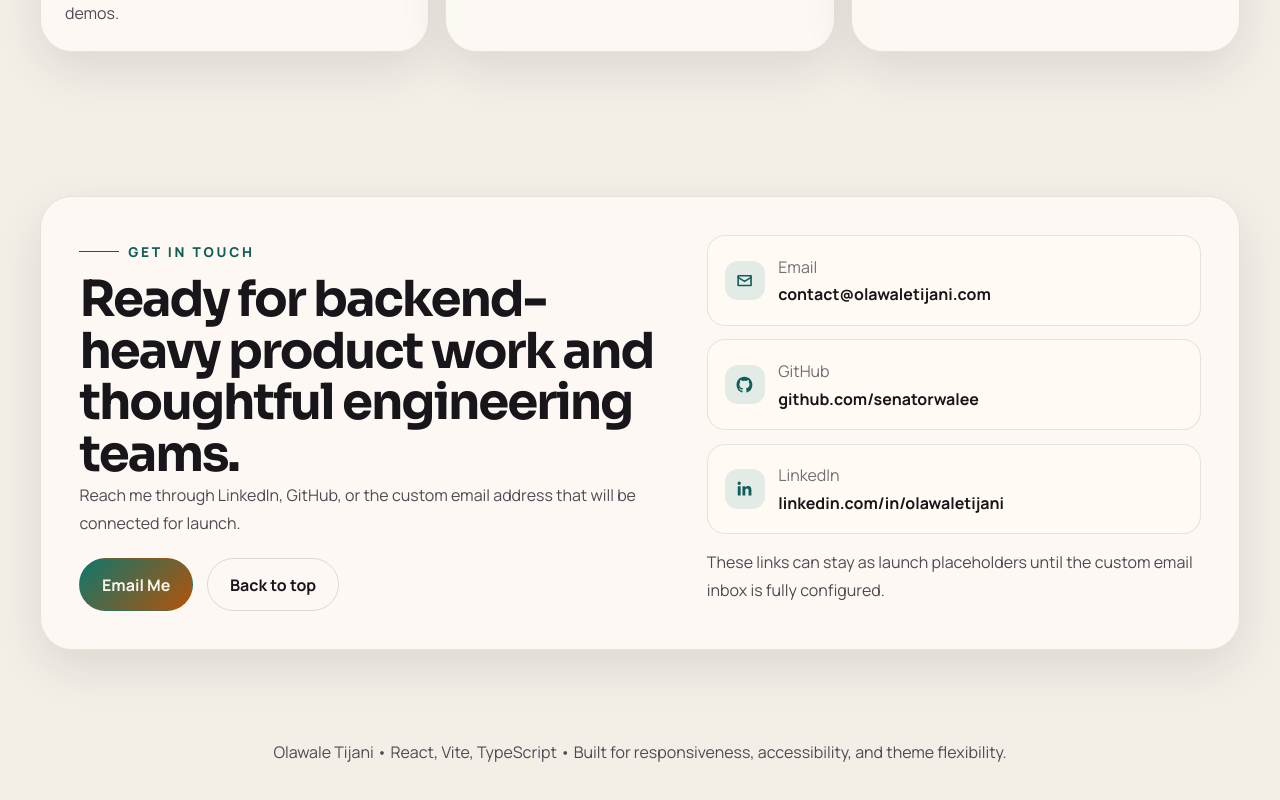
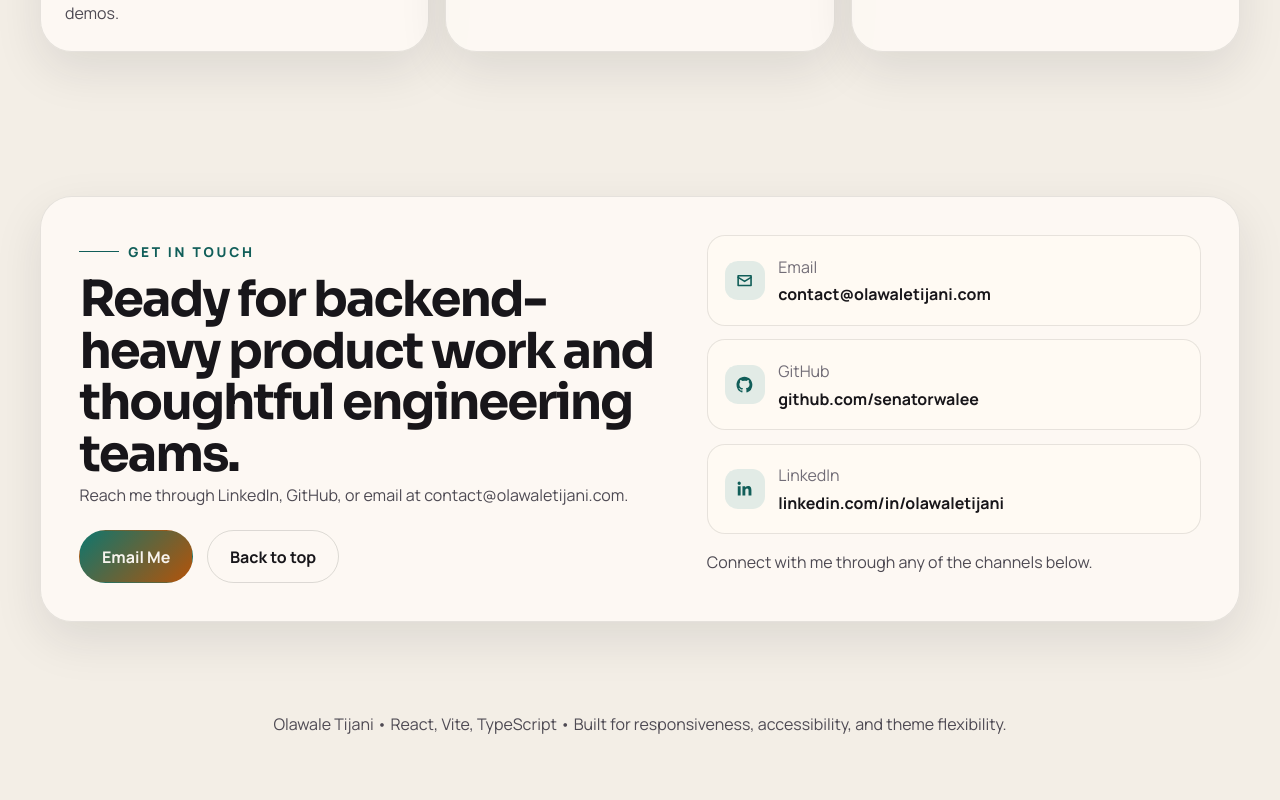
Before and after one commit to senatorwalee/myportfolio, a React (Vite) app in the folder portfolio-project/: page / in a window 1280 px wide. Shown: the part 9371-10171 px from the top of the page. After the commit the page ends 10149 px from the top, so only its background shows below. Built offline with nearby package versions, Linux system fonts and the light colour scheme.

Commit message:
Update contact email copy

```diff
--- a/portfolio-project/src/App.tsx
+++ b/portfolio-project/src/App.tsx
@@ -637,7 +637,7 @@ function App() {
                 <p className="eyebrow">Get in touch</p>
                 <h2 id="contact-title">Ready for backend-heavy product work and thoughtful engineering teams.</h2>
                 <p className="contact-copy">
-                  Reach me through LinkedIn, GitHub, or the custom email address that will be connected for launch.
+                  Reach me through LinkedIn, GitHub, or email at contact@olawaletijani.com.
                 </p>
                 <div className="hero-actions">
                   <a className="button button-primary" href="mailto:contact@olawaletijani.com">
--- a/portfolio-project/src/content.ts
+++ b/portfolio-project/src/content.ts
@@ -260,5 +260,5 @@ export const portfolioContent: PortfolioContent = {
     },
   ],
   contactNote:
-    'These links can stay as launch placeholders until the custom email inbox is fully configured.',
+    'Connect with me through any of the channels below.',
 }
```
